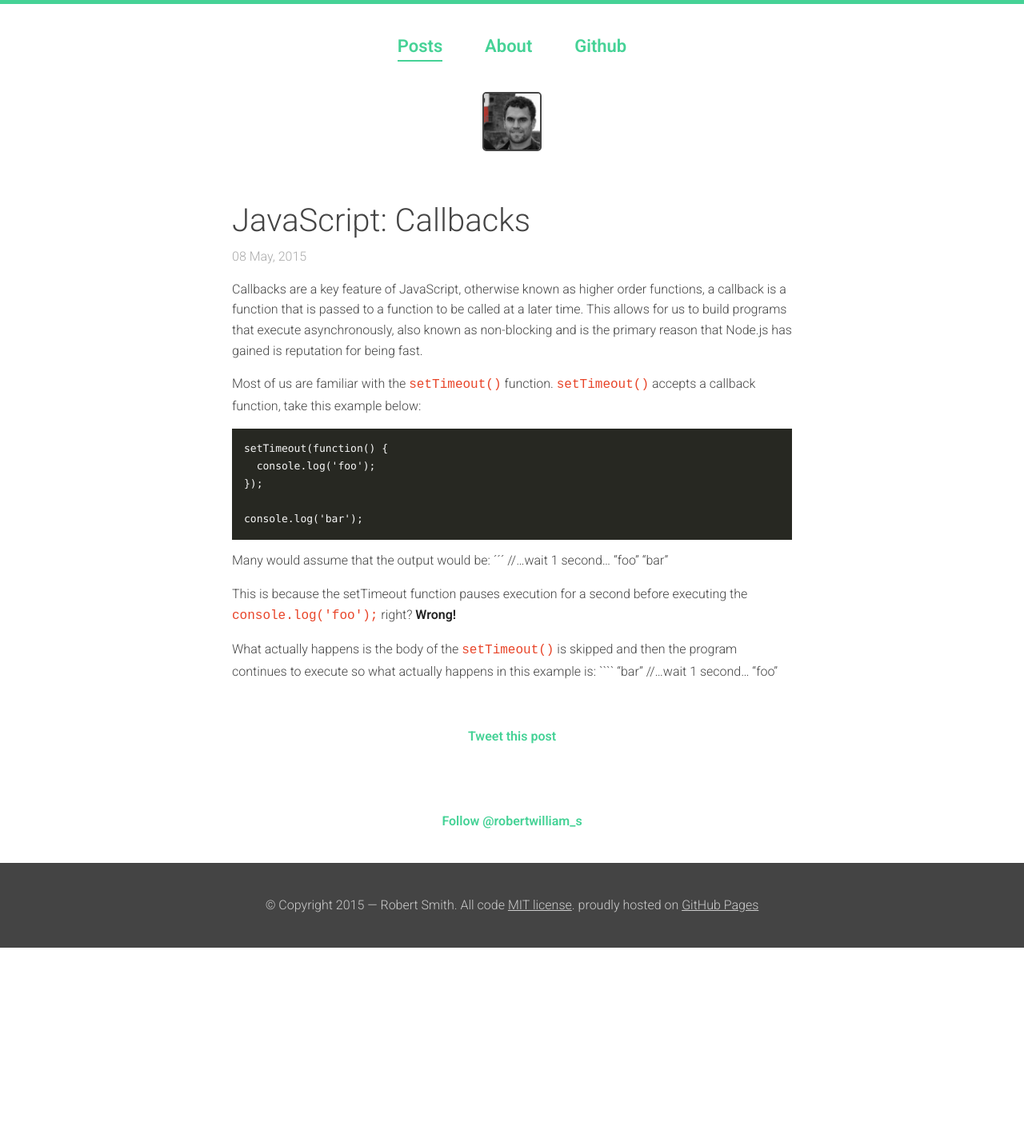
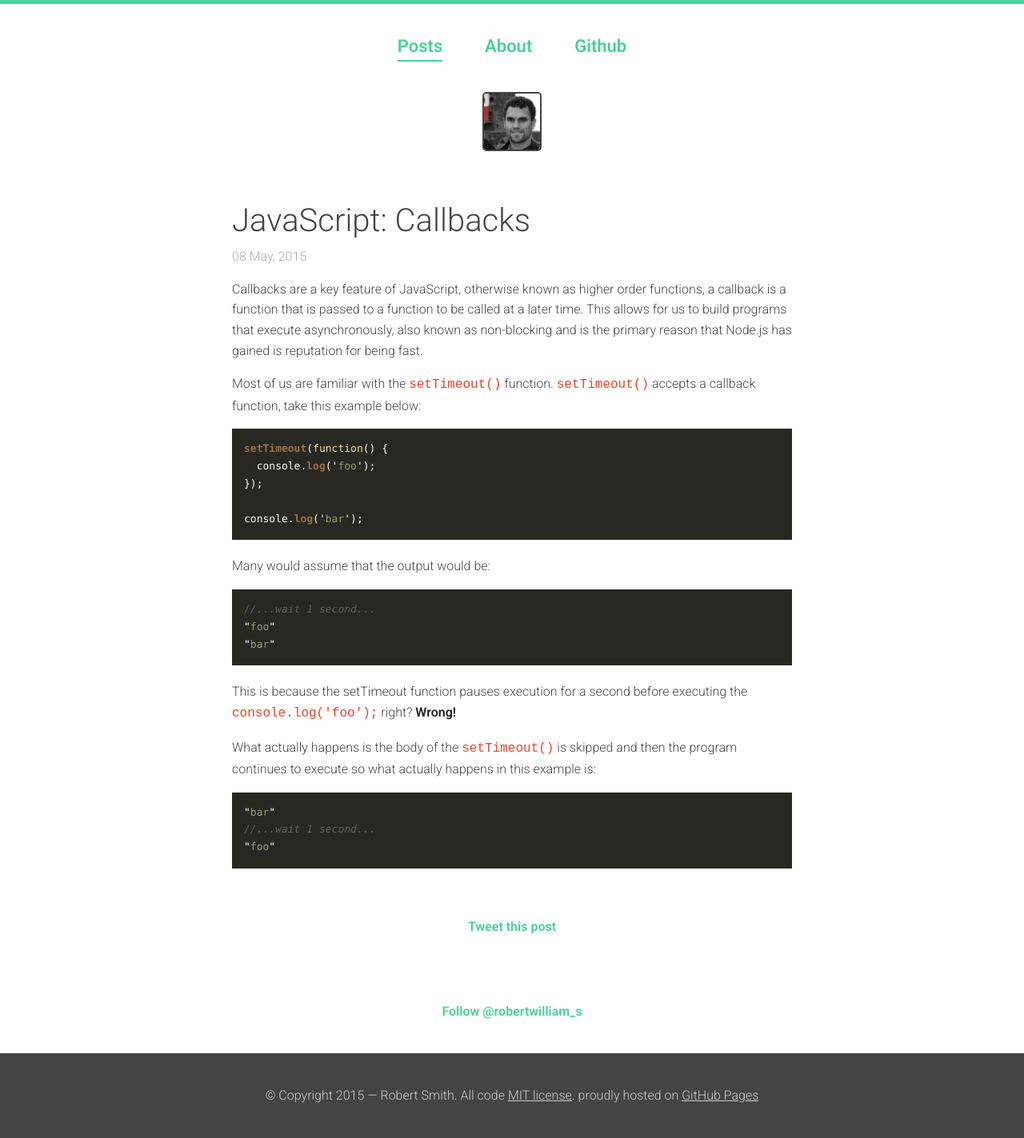
Before and after one commit to rbrtsmith/rbrtsmith.github.io, a Jekyll site: the page built from _posts/2015-05-08-JavaScript-Callbacks.md, in a window 1280 px wide. Shown: the whole page at 80% size. Built offline with Jekyll 4.4.1, drawn with Linux system fonts in a browser that asks for light colours; comment, search, counter and statistics services are not loaded; before the commit the page ends 1185 px from its top, so only the background shows below that.

Commit message:
Update 2015-05-08-JavaScript-Callbacks.md

`````diff
--- a/_posts/2015-05-08-JavaScript-Callbacks.md
+++ b/_posts/2015-05-08-JavaScript-Callbacks.md
@@ -13,25 +13,34 @@ being fast.
 
 Most of us are familiar with the `setTimeout()` function.  `setTimeout()` accepts a callback function, take this
 example below:
+{% highlight javascript %}
 
-    setTimeout(function() {
-      console.log('foo');
-    });
+setTimeout(function() {
+  console.log('foo');
+});
 
-    console.log('bar');
+console.log('bar');
+
+{% endhighlight %}
 
 Many would assume that the output would be:
-´´´
+
+{% highlight javascript %}
+
 //...wait 1 second...
 "foo"
 "bar"
+
+{% endhighlight %}
 
 This is because the setTimeout function pauses execution for a second before executing the `console.log('foo');`
 right?  **Wrong!**
 
 What actually happens is the body of the `setTimeout()` is skipped and then the program continues to execute
 so what actually happens in this example is:
-````
+
+{% highlight javascript %}
 "bar"
 //...wait 1 second...
 "foo"
+{% endhighlight %}
`````
